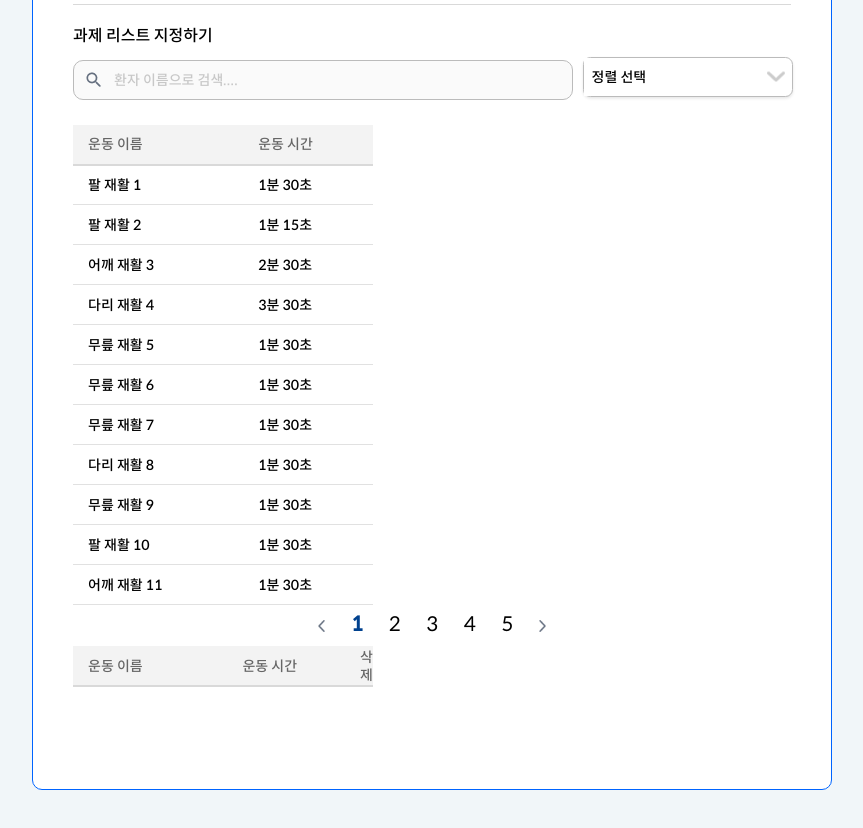
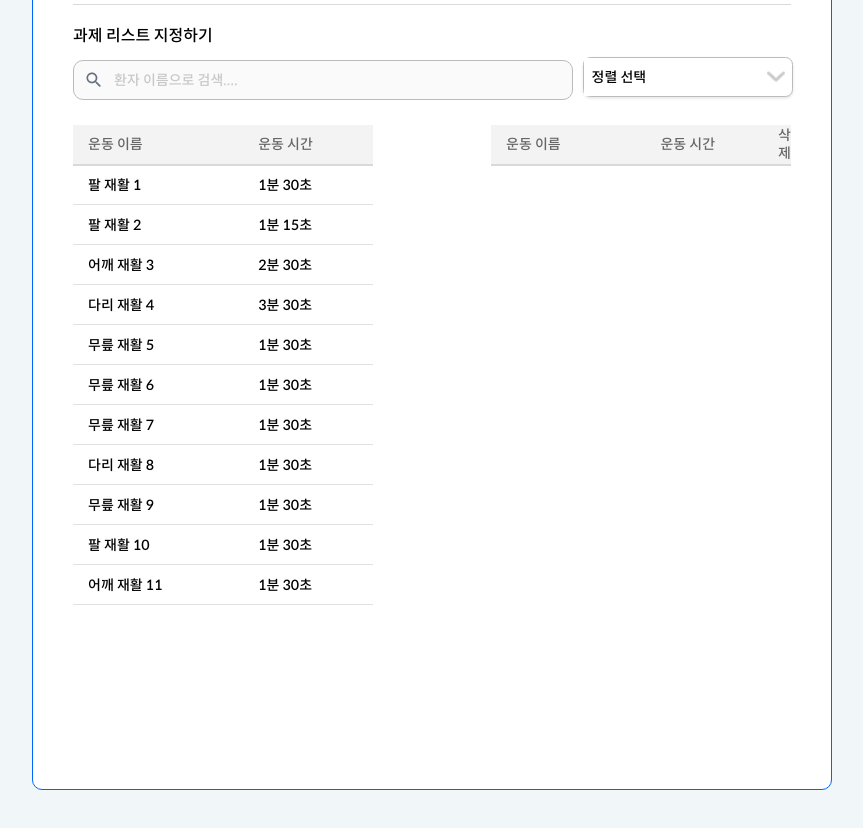
Before and after one commit to sync-without-async/Rehab-FrontEnd, a React (Vite) app: page /theramakeassgin in a window 1280 px wide. Shown: the part 640-1468 px from the top of the page, without its empty margins (208-1071 px from the left). Built offline with nearby package versions, Linux system fonts and the light colour scheme.

Commit message:
Feat: 전체 강의 목록과 새로운 과제 목록 나란히 배치되도록 구현

```diff
--- a/src/components/TherapistDashBoard/TheraMakeAssgin.jsx
+++ b/src/components/TherapistDashBoard/TheraMakeAssgin.jsx
@@ -5,7 +5,7 @@ import DropdownFilter from "../Dropdown/DropdownFilter";
 import { DragDropContext, Droppable, Draggable } from "react-beautiful-dnd";
 import { useState } from "react";
 import IconDelete from "../../assets/icons/iconassignx.png";
-import Pagination from "../Pagination/Pagination";
+
 
 const Container = styled.div`
   width: 800px;
@@ -113,6 +113,12 @@ const DeleteIcon = styled.div`
   cursor: pointer;
 `;
 
+const ListsContainer = styled.div`
+  display: flex;  // Flex를 사용해 옆으로 나열합니다.
+  justify-content: space-between;  // 각 항목 간의 공간을 동일하게 배분합니다.
+  width: 100%;  // 너비를 최대로 사용합니다.
+`;
+
 const filterlist = ["팔 재활", "어깨 재활", "허벅지 재활", "무릎 재활"];
 const TheraMakeAssign = () => {
   const [exercises, setExercises] = useState([
@@ -171,14 +177,6 @@ const TheraMakeAssign = () => {
     }
   };
 
-  //페이지네이션 영역
-  const totalItems = 40;
-  const itemsPerPage = 8;
-
-  const handlePageChange = (selectedPage) => {
-    console.log("Selected page:", selectedPage);
-  };
-
   return (
     <Container>
       <Title>과제 할당</Title>
@@ -195,7 +193,9 @@ const TheraMakeAssign = () => {
         <SearchBar />
         <DropdownFilter items={filterlist} />
       </SearchAndFilterContainer>
+
       <DragDropContext onDragEnd={handleChange}>
+      <ListsContainer>
         {/* 전체 강의 목록 영역 */}
         <Droppable droppableId="exercises">
           {(provided) => (
@@ -226,11 +226,6 @@ const TheraMakeAssign = () => {
             </Table>
           )}
         </Droppable>
-        <Pagination
-          totalItems={totalItems}
-          itemsPerPage={itemsPerPage}
-          onChange={handlePageChange}
-        />
 
         {/* 환자에게 새로 할당하는 영역 */}
         <SelectedExercisesContainer>
@@ -281,6 +276,9 @@ const TheraMakeAssign = () => {
             )}
           </Droppable>
         </SelectedExercisesContainer>
+      </ListsContainer>
+
+
       </DragDropContext>
     </Container>
   );
```
